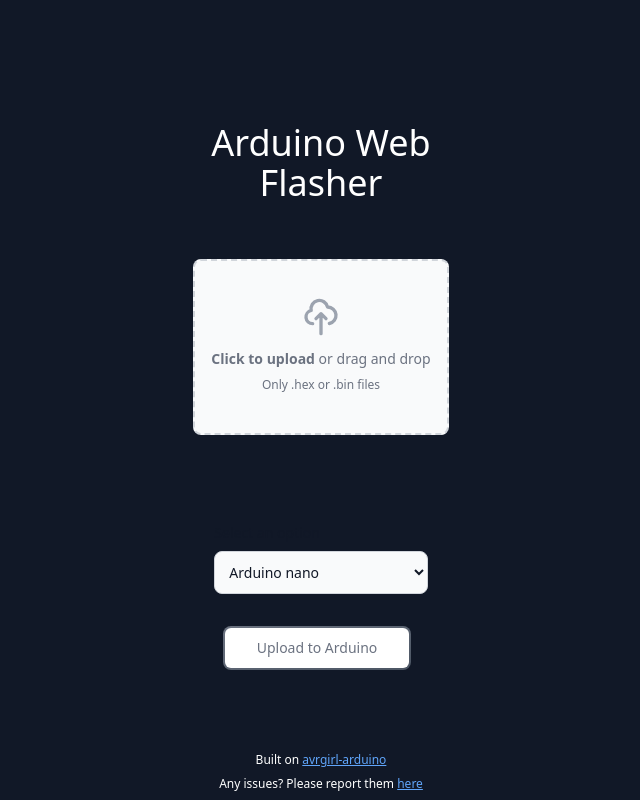
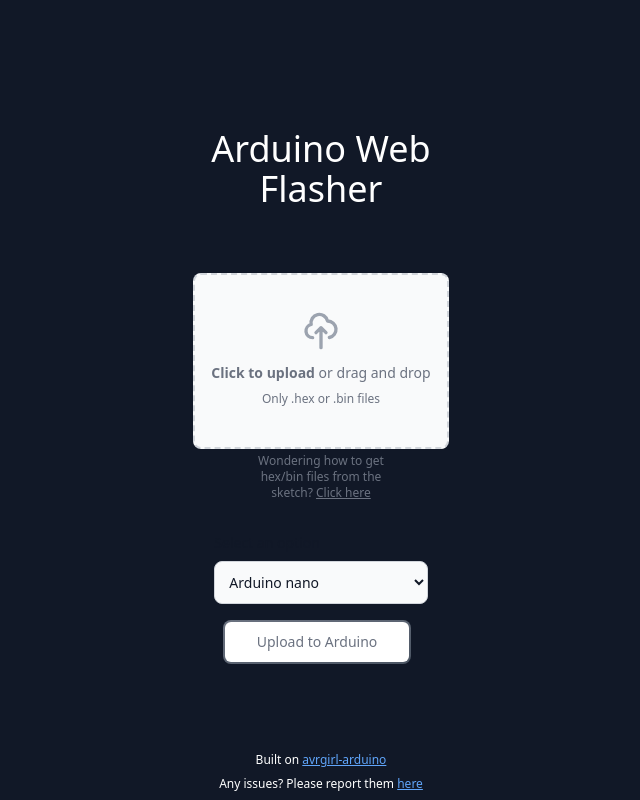
Before and after one commit to Andreas-Froyland/arduino-web-flasher, a React (Create React App) app: page / in a window 1280 px wide. Shown: the whole page, without its empty margins (319-959 px from the left). Built offline with nearby package versions, Linux system fonts and the light colour scheme; a web font is replaced by a local one.

Commit message:
add link to getting bin file tutorial

```diff
--- a/src/App.js
+++ b/src/App.js
@@ -93,11 +93,11 @@
         <p className="text-white mt-2 w-1/2 text-center">{uploadStatusMsg}</p>
         {uploadStatusMsg && <button className="bg-cyan-500 py-1.5 px-4 hover:bg-cyan-600 rounded-md text-white mt-6" onClick={clearStatus}>Close</button>}
       </div>}
-      <form id="uploadForm" onSubmit={handleSubmit} className="flex flex-col w-4/5 sm:md-2/3 md:w-1/3 lg:w-1/4 m-auto h-full justify-center items-center gap-4">
+      <form id="uploadForm" onSubmit={handleSubmit} className="flex flex-col w-4/5 sm:md-2/3 md:w-1/3 lg:w-1/4 m-auto h-full justify-center items-center">
         <h1 className="text-center text-white text-4xl ">Arduino Web Flasher</h1>
         <div className="flex justify-center items-center w-full">
-          <div className="flex flex-row justify-center items-center w-full h-64">
-            <label htmlFor="dropzone-file" className={fileName ? 'hidden' : "p-4 bg-gray-50 rounded-lg border-2 border-gray-300 border-dashed cursor-pointer dark:hover:bg-bray-800 dark:bg-gray-700 hover:bg-gray-100 dark:border-gray-600 dark:hover:border-gray-500 dark:hover:bg-gray-600"} >
+          <div className="flex flex-row justify-center items-center w-full mt-16">
+            <label htmlFor="dropzone-file" className={fileName ? 'hidden' : "relative p-4 bg-gray-50 rounded-lg border-2 border-gray-300 border-dashed cursor-pointer dark:hover:bg-bray-800 dark:bg-gray-700 hover:bg-gray-100 dark:border-gray-600 dark:hover:border-gray-500 dark:hover:bg-gray-600"} >
               <div className=" flex flex-col justify-center items-center pt-5 pb-6">
                 <svg aria-hidden="true" className="mb-3 w-10 h-10 text-gray-400" fill="none" stroke="currentColor" viewBox="0 0 24 24" xmlns="http://www.w3.org/2000/svg"><path strokeLinecap="round" strokeLinejoin="round" strokeWidth="2" d="M7 16a4 4 0 01-.88-7.903A5 5 0 1115.9 6L16 6a5 5 0 011 9.9M15 13l-3-3m0 0l-3 3m3-3v12"></path></svg>
                 <p className="mb-2 text-sm text-gray-500 dark:text-gray-400"><span className="font-semibold">Click to upload</span> or drag and drop</p>
@@ -123,6 +123,7 @@
           }
           </div>
         </div>
+        <span className="text-gray-500 text-center w-1/2 text-xs mt-1">Wondering how to get hex/bin files from the sketch? <a className="underline" href="https://randomnerdtutorials.com/bin-binary-files-sketch-arduino-ide/">Click here</a></span>
         <div className="w-2/3 ">
           <label htmlFor="board-select" className="block mb-2 mt-8 text-sm font-medium text-gray-900 dark:text-gray-400">Select an option</label>
           <select
```
